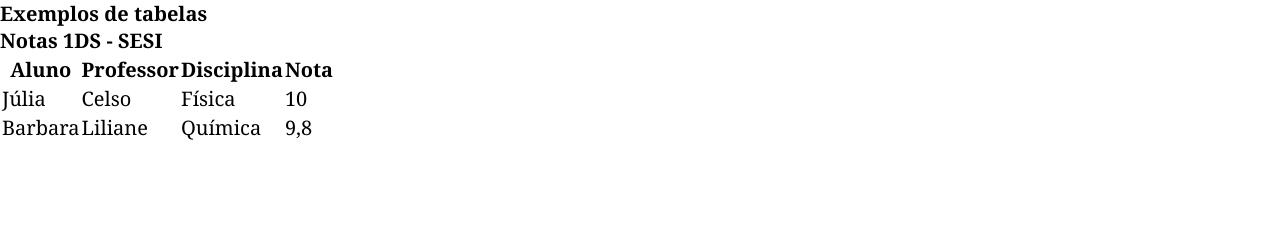
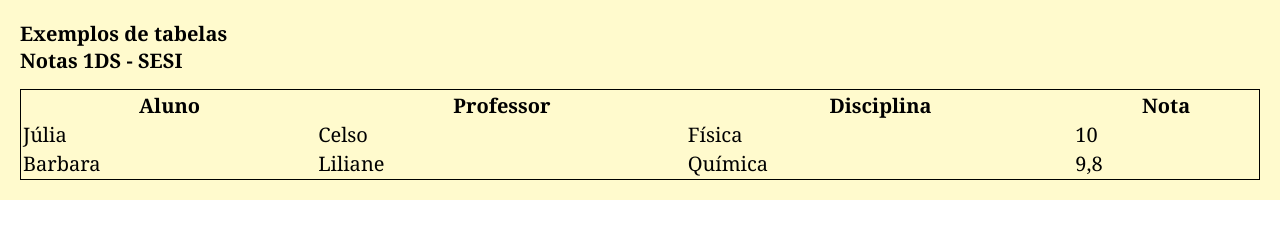
Before and after one commit to joaof-souza/tabelas, a plain HTML site: page index.html in a window 1280 px wide. Drawn offline with Linux system fonts and the light colour scheme.

Commit message:
style: cria estilos principais(main-header-table)

```diff
--- a/css/global.css
+++ b/css/global.css
@@ -1 +1,18 @@
-@import url(./reset.css)
+@import url(./reset.css);
+
+.main-content{
+    padding: 20px;
+    background-color: lemonchiffon;
+}
+
+
+.header-title{
+    margin-bottom: 15px;
+    gap: 10px;
+}
+
+
+.table-main{
+    width: 100%;
+    border: 1px solid black;
+}
```
